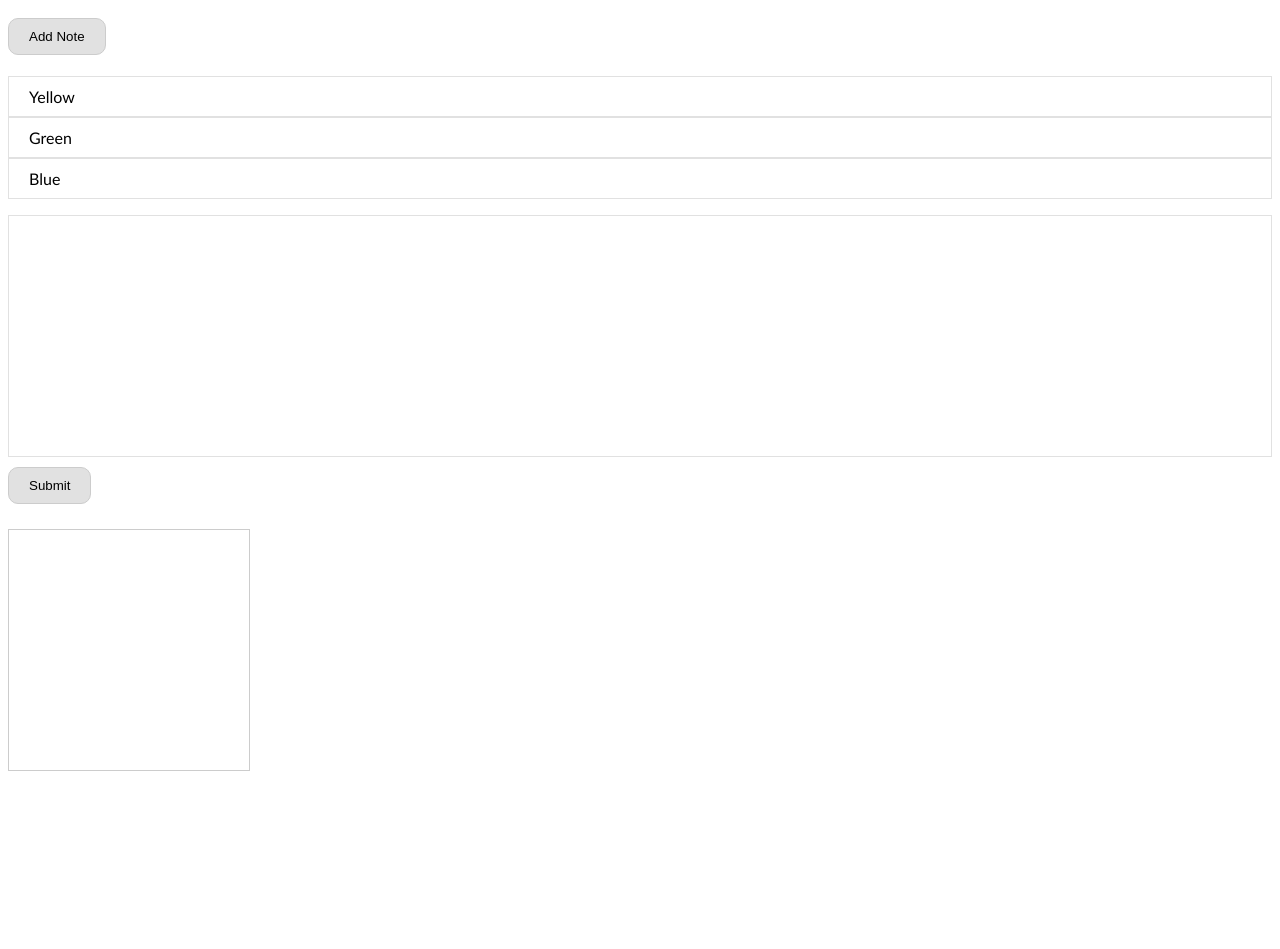
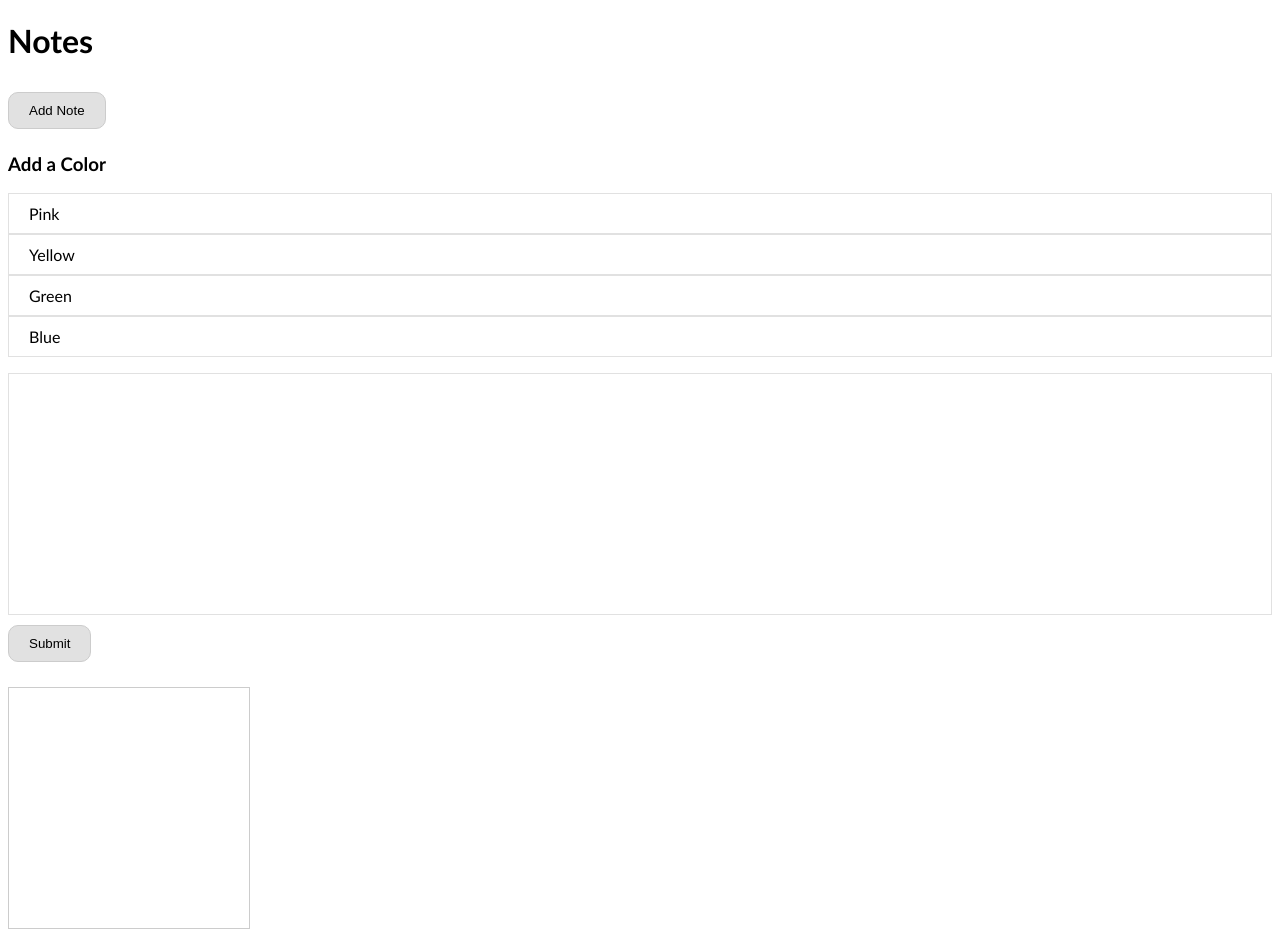
Before and after one commit to drakeltheryuujin/note_app, a plain HTML site: page index.html in a window 1280 px wide. Both pictures are taken after a click on the button "Add Note". Before the commit the page ends 800 px from the top, so only its background shows below. Drawn offline with Linux system fonts and the light colour scheme.

Commit message:
updating markup for styling

```diff
--- a/index.html
+++ b/index.html
@@ -7,12 +7,17 @@
     <link href="css.css" media="screen" rel="stylesheet" type="text/css">
   </head>
   <body>
-    <button id="add_note" onclick="addNote()">Add Note</button>
+    <h1>Notes</h1>
+    <div>
+      <button id="add_note" onclick="addNote()">Add Note</button>
+    </div>
     <div class="note-options" id="note_options">
+      <h3>Add a Color</h3>
       <ul class="note-colors" id="note_colors">
-        <li id="yellow" onclick="noteColor(this.id)">Yellow</li>
-        <li id="green" onclick="noteColor(this.id)">Green</li>
-        <li id="blue" onclick="noteColor(this.id)">Blue</li>
+        <li id="lightpink" onclick="noteColor(this.id)">Pink</li>
+        <li id="lightyellow" onclick="noteColor(this.id)">Yellow</li>
+        <li id="palegreen" onclick="noteColor(this.id)">Green</li>
+        <li id="skyblue" onclick="noteColor(this.id)">Blue</li>
       </ul>
       <div class="note-content" id="note_content" contenteditable="true" onkeyup="changeText()">
 
```
